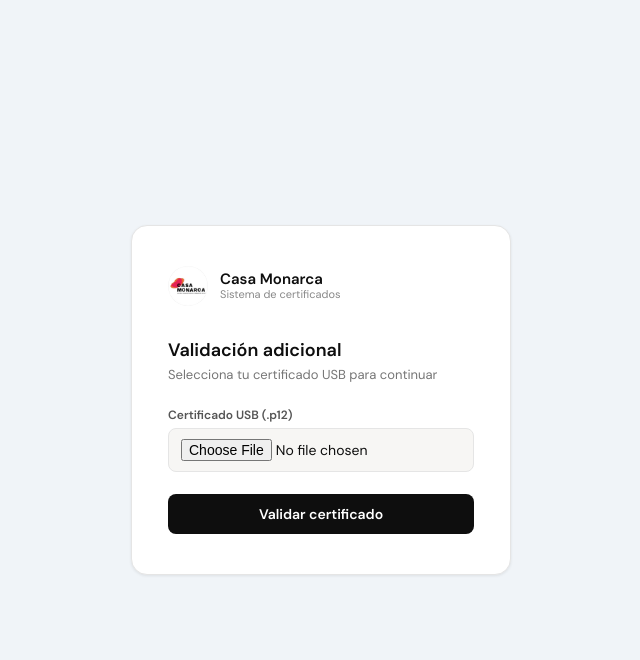
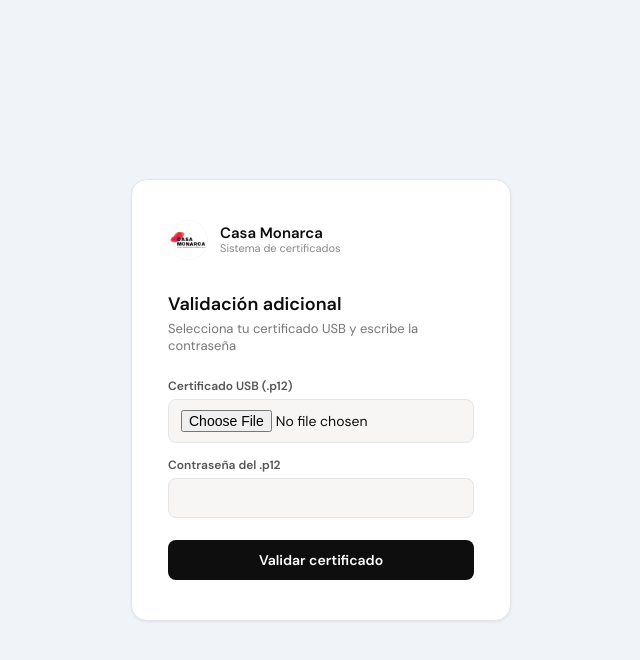
Before and after one commit to Krul-dev/CasaMonarca, a Flask app: page /login_usb in a window 1280 px wide. Shown: the top 660 px of the page, without its empty margins (319-959 px from the left). Run offline with Flask 3, Linux system fonts and the light colour scheme.

Commit message:
Agregué sección para pedir la contraseña del .p12

```diff
--- a/paula-entrega_certificado/app final/templates/login_usb.html
+++ b/paula-entrega_certificado/app final/templates/login_usb.html
@@ -76,7 +76,7 @@
   </div>
 
   <h2>Validación adicional</h2>
-  <p class="sub">Selecciona tu certificado USB para continuar</p>
+  <p class="sub">Selecciona tu certificado USB y escribe la contraseña</p>
 
   {% if error %}
     <div class="error">{{ error }}</div>
@@ -87,6 +87,10 @@
       <label for="certificado_usb">Certificado USB (.p12)</label>
       <input type="file" id="certificado_usb" name="certificado_usb" accept=".p12" required>
     </div>
+    <div class="campo">
+      <label for="p12_password">Contraseña del .p12</label>
+      <input type="password" id="p12_password" name="p12_password" required>
+    </div>
     <button type="submit" class="btn">Validar certificado</button>
   </form>
 </div>
```
